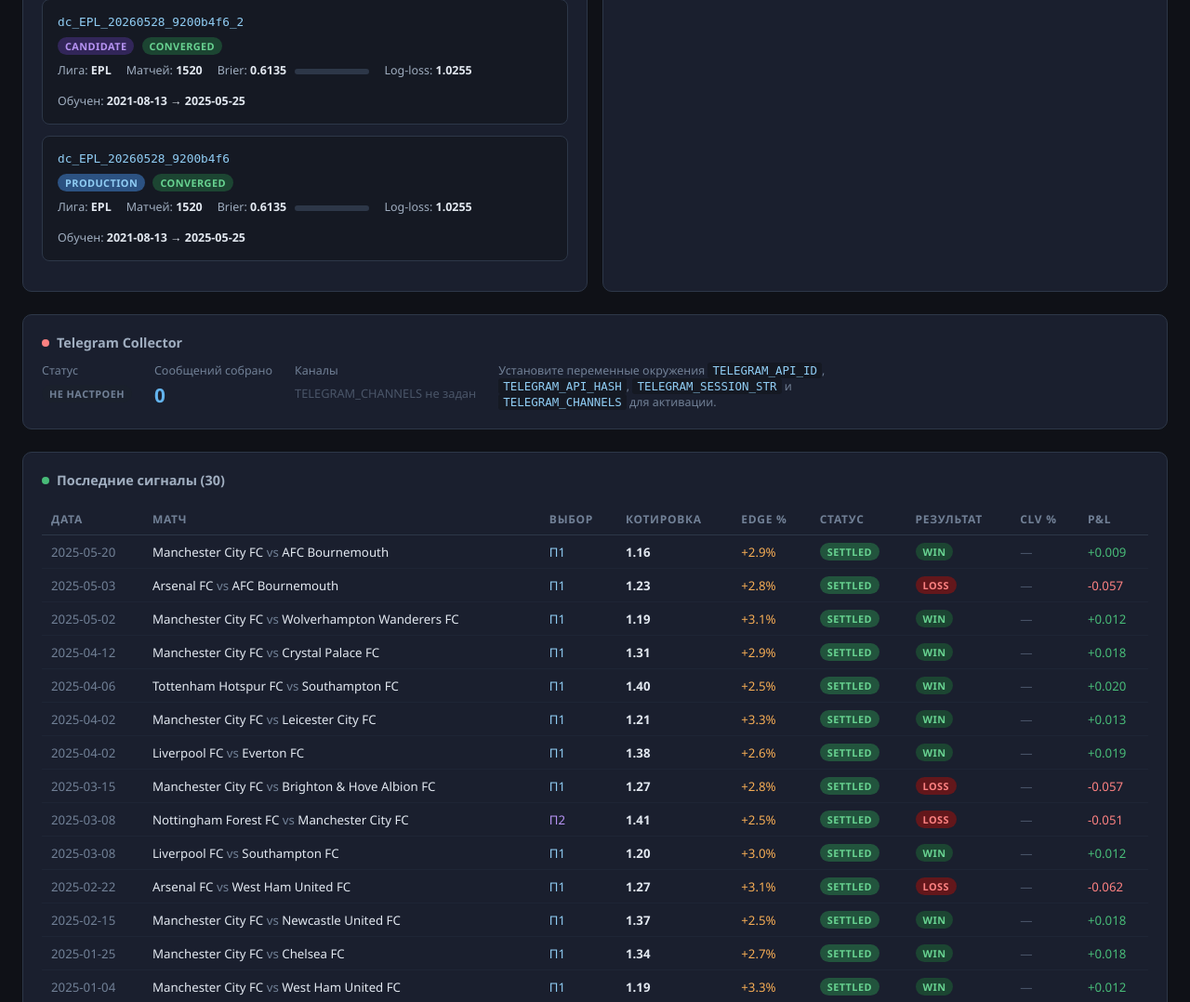
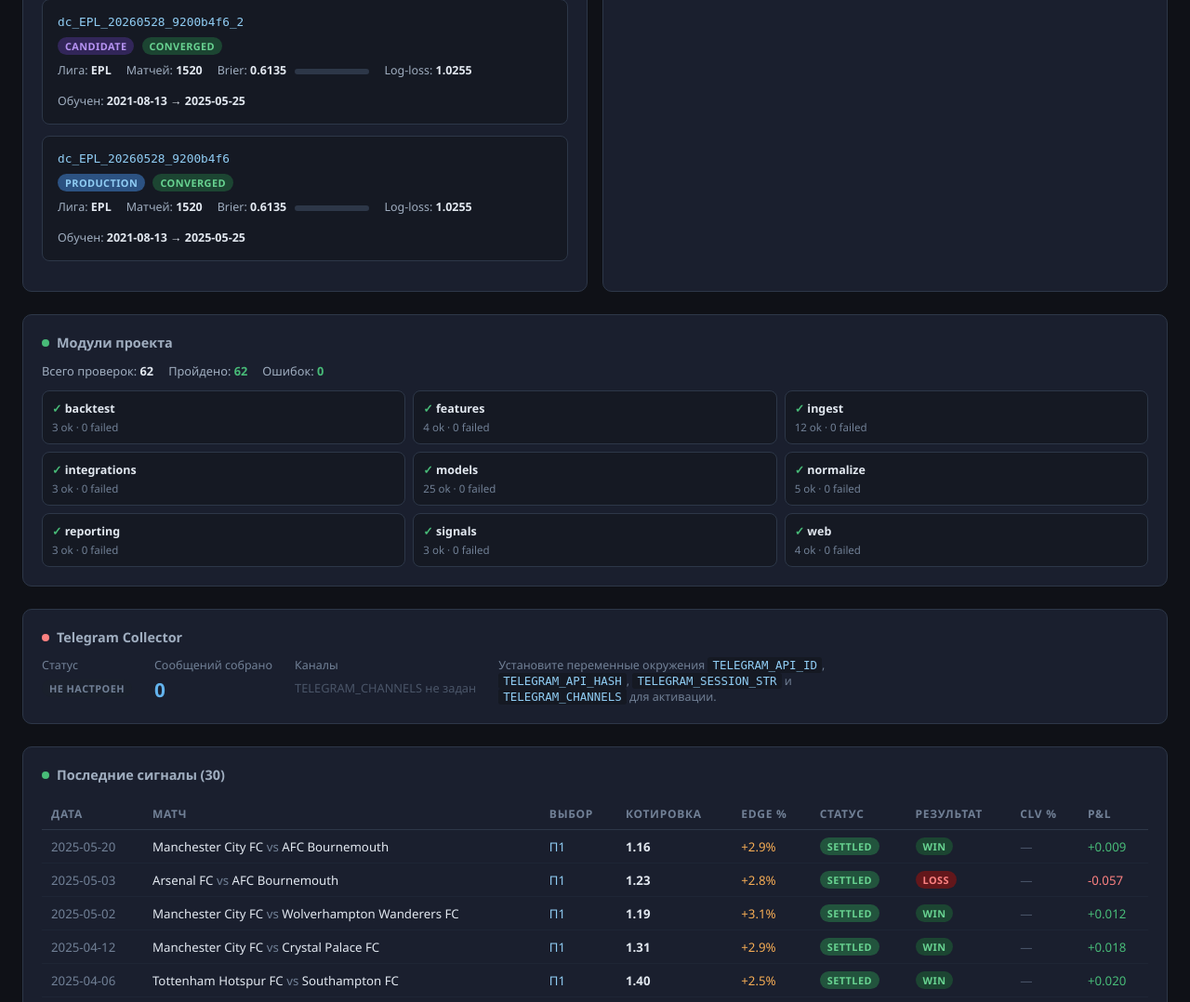
Before and after one commit to dsimutin/bet, a FastAPI app: page / in a window 1280 px wide. Shown: the part 727-1805 px from the top of the page at 93% size. Run offline with FastAPI, Linux system fonts and the light colour scheme.

Commit message:
feat: show module audit on dashboard

```diff
--- a/src/web/app.py
+++ b/src/web/app.py
@@ -154,6 +154,14 @@
     return _load_json(_DATA / "reports" / "module_audit.json")
 
 
+def _module_audit_or_live() -> dict[str, Any]:
+    if audit := _module_audit():
+        return audit
+    from src.system.module_audit import run_module_audit
+
+    return run_module_audit().to_dict()
+
+
 def _latest_signals_report() -> dict[str, Any] | None:
     reports_dir = _DATA / "reports"
     if not reports_dir.exists():
@@ -223,11 +231,7 @@
 
 @app.get("/api/modules")
 def api_modules() -> dict[str, Any]:
-    if audit := _module_audit():
-        return audit
-    from src.system.module_audit import run_module_audit
-
-    return run_module_audit().to_dict()
+    return _module_audit_or_live()
 
 
 @app.get("/api/pipeline/status")
@@ -249,6 +253,7 @@
     signals = _recent_signals(30)
     models = _model_status()
     readiness = _daily_readiness()
+    module_audit = _module_audit_or_live()
 
     live_path = _DATA / "staging" / "free_sources" / "telegram_live.jsonl"
     tg_status = {
@@ -278,6 +283,7 @@
             "models": models,
             "prod_model": prod_model,
             "readiness": readiness,
+            "module_audit": module_audit,
             "tg_status": tg_status,
             "generated_at": datetime.now(timezone.utc).strftime("%Y-%m-%d %H:%M UTC"),
         },
--- a/src/web/templates/dashboard.html
+++ b/src/web/templates/dashboard.html
@@ -44,6 +44,12 @@
   .model-metrics{display:flex;gap:16px;flex-wrap:wrap;margin-top:8px}
   .model-metric{font-size:.78rem;color:#a0aec0}
   .model-metric span{color:#e2e8f0;font-weight:600}
+  .module-grid{display:grid;grid-template-columns:repeat(3,1fr);gap:8px;margin-top:12px}
+  @media(max-width:900px){.module-grid{grid-template-columns:1fr 1fr}}
+  @media(max-width:500px){.module-grid{grid-template-columns:1fr}}
+  .module-item{border:1px solid #2d3748;background:#151923;border-radius:8px;padding:10px}
+  .module-name{font-size:.78rem;font-weight:700;color:#e2e8f0;margin-bottom:4px}
+  .module-count{font-size:.72rem;color:#718096}
   .section-title{font-size:.9rem;font-weight:700;color:#a0aec0;margin-bottom:12px;display:flex;align-items:center;gap:8px}
   .dot{width:8px;height:8px;border-radius:50%;background:#48bb78;display:inline-block}
   .dot-red{background:#fc8181}
@@ -141,11 +147,12 @@
     <!-- Daily readiness -->
     <div class="card">
       <div class="section-title">
-        <span class="dot {% if readiness and readiness.get('overall_ready') %}{% else %}dot-red{% endif %}"></span>
+        {% set readiness_ready = readiness and (readiness.get('passed') or readiness.get('overall_ready')) %}
+        <span class="dot {% if readiness_ready %}{% else %}dot-red{% endif %}"></span>
         Готовность бота
       </div>
       {% if readiness %}
-        {% set ready = readiness.get('overall_ready', False) %}
+        {% set ready = readiness_ready %}
         <div style="font-size:1.1rem;font-weight:700;margin-bottom:12px" class="{% if ready %}readiness-ok{% else %}readiness-fail{% endif %}">
           {% if ready %}✓ Готов к работе{% else %}✗ Не готов{% endif %}
         </div>
@@ -158,12 +165,12 @@
         {% endfor %}
         {% if readiness.get('checks') %}
         <div style="margin-top:12px">
-          {% for check_name, check in readiness.checks.items() %}
+          {% for check in readiness.checks %}
           <div style="font-size:.78rem;padding:4px 0;border-top:1px solid #2d3748">
             <span class="{% if check.passed %}readiness-ok{% else %}readiness-fail{% endif %}">
               {% if check.passed %}✓{% else %}✗{% endif %}
             </span>
-            {{ check_name }}: {{ check.reason or '' }}
+            {{ check.name }}: {{ check.details or check.reason or '' }}
           </div>
           {% endfor %}
         </div>
@@ -172,6 +179,38 @@
         <div class="empty">Запустите signal-pipeline workflow для получения отчёта готовности.</div>
       {% endif %}
     </div>
+  </div>
+
+  <!-- Project modules -->
+  <div class="card" style="margin-bottom:24px">
+    {% set module_summary = module_audit.get('summary', {}) if module_audit else {} %}
+    {% set modules_ok = module_audit and module_audit.get('passed') %}
+    <div class="section-title">
+      <span class="dot {% if modules_ok %}{% else %}dot-red{% endif %}"></span>
+      Модули проекта
+    </div>
+    {% if module_audit %}
+      <div style="display:flex;gap:16px;flex-wrap:wrap;margin-bottom:8px">
+        <div style="font-size:.8rem;color:#a0aec0">Всего проверок: <span style="color:#e2e8f0;font-weight:700">{{ module_summary.get('total', 0) }}</span></div>
+        <div style="font-size:.8rem;color:#a0aec0">Пройдено: <span class="readiness-ok" style="font-weight:700">{{ module_summary.get('passed', 0) }}</span></div>
+        <div style="font-size:.8rem;color:#a0aec0">Ошибок: <span class="{% if module_summary.get('failed', 0) == 0 %}readiness-ok{% else %}readiness-fail{% endif %}" style="font-weight:700">{{ module_summary.get('failed', 0) }}</span></div>
+      </div>
+      <div class="module-grid">
+        {% for package, stats in module_summary.get('by_package', {}).items() %}
+        <div class="module-item">
+          <div class="module-name">
+            <span class="{% if stats.get('failed', 0) == 0 %}readiness-ok{% else %}readiness-fail{% endif %}">
+              {% if stats.get('failed', 0) == 0 %}✓{% else %}✗{% endif %}
+            </span>
+            {{ package }}
+          </div>
+          <div class="module-count">{{ stats.get('passed', 0) }} ok · {{ stats.get('failed', 0) }} failed</div>
+        </div>
+        {% endfor %}
+      </div>
+    {% else %}
+      <div class="empty">Module audit ещё не запускался.</div>
+    {% endif %}
   </div>
 
   <!-- Telegram collector status -->
```
Also changed, not shown: tests/test_module_audit.py (+14 -0 lines).
